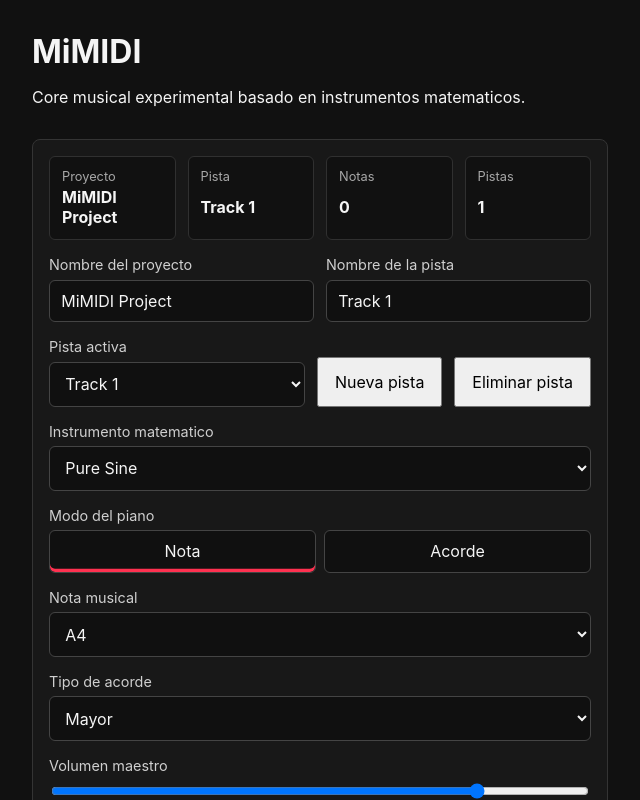
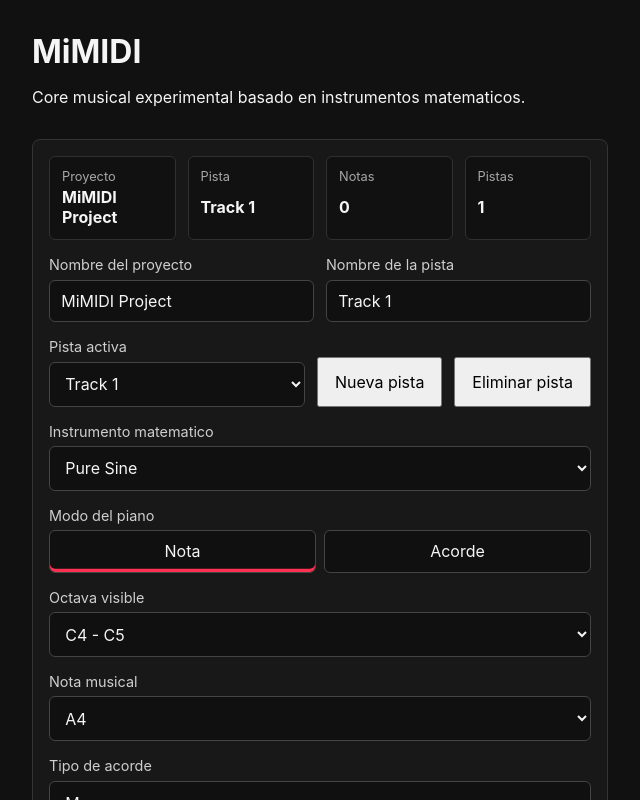
Before and after one commit to SebHernandezAmoros/MiMIDI, a React (Vite) app: page / in a window 1280 px wide. Shown: the top 800 px of the page, without its empty margins (0-640 px from the left). Built offline with nearby package versions, Linux system fonts and the light colour scheme.

Commit message:
feat: agregar selector de octavas al rango visible del piano monovista

```diff
--- a/src/App.tsx
+++ b/src/App.tsx
@@ -15,7 +15,13 @@ import {
   type MidiNoteEvent,
   type MidiNoteEventType,
 } from "./engine/midi/events"
-import { availableNotes, transposeNote, type MusicalNote } from "./engine/midi/notes"
+import {
+  createPianoPreviewNotes,
+  previewOctaveOptions,
+  transposeNote,
+  type MusicalNote,
+  type Octave,
+} from "./engine/midi/notes"
 import {
   appendNoteToTrack,
   appendNotesToTrack,
@@ -95,6 +101,7 @@ function App() {
   const [selectedNote, setSelectedNote] = useState<MusicalNote>("A4")
   const [selectedChordType, setSelectedChordType] = useState<ChordType>("major")
   const [pianoMode, setPianoMode] = useState<PianoInteractionMode>("note")
+  const [previewOctave, setPreviewOctave] = useState<Octave>(4)
   const [timelineSnapEnabled, setTimelineSnapEnabled] = useState(false)
   const [timelineSnapStep, setTimelineSnapStep] = useState(0.1)
   const [isTimelineDragging, setIsTimelineDragging] = useState(false)
@@ -130,6 +137,7 @@ function App() {
   const primaryTrack =
     project.tracks.find((track) => track.id === activeTrackId) ?? project.tracks[0]
   const selectedInstrument = findMathematicalInstrument(primaryTrack.instrumentId)
+  const visibleNotes = useMemo(() => createPianoPreviewNotes(previewOctave), [previewOctave])
   const allRecordedNotes = project.tracks.flatMap((track) => track.notes)
   const playOptions = createPlayOptions(selectedInstrument)
   const noteCount = primaryTrack.notes.length
@@ -197,6 +205,20 @@ function App() {
   function updateVolume(nextVolume: number) {
     setVolume(nextVolume)
     setMasterVolume(nextVolume)
+  }
+
+  function updatePreviewOctave(nextOctave: Octave) {
+    const nextVisibleNotes = createPianoPreviewNotes(nextOctave)
+
+    setPreviewOctave(nextOctave)
+
+    if (!nextVisibleNotes.includes(selectedNote)) {
+      const fallbackNote = `A${nextOctave}` as MusicalNote
+
+      setSelectedNote(
+        nextVisibleNotes.includes(fallbackNote) ? fallbackNote : nextVisibleNotes[0],
+      )
+    }
   }
 
   function getCurrentRecordTime() {
@@ -602,12 +624,15 @@ function App() {
         />
 
         <LabSoundControls
-          availableNotes={availableNotes}
+          availableNotes={visibleNotes}
           onChordTypeChange={setSelectedChordType}
           onNoteChange={setSelectedNote}
+          onPreviewOctaveChange={updatePreviewOctave}
           onPianoModeChange={setPianoMode}
           onVolumeChange={updateVolume}
           pianoMode={pianoMode}
+          previewOctave={previewOctave}
+          previewOctaveOptions={previewOctaveOptions}
           selectedChordType={selectedChordType}
           selectedNote={selectedNote}
           volume={volume}
@@ -616,7 +641,7 @@ function App() {
         <PianoPreview
           getPlayableNotes={getPianoPlayableNotes}
           interactionMode={pianoMode}
-          notes={availableNotes}
+          notes={visibleNotes}
           onNoteOff={(note) => registerMidiEvent("note-off", note)}
           onNoteOn={(note) => registerMidiEvent("note-on", note)}
           onSelectNote={setSelectedNote}
--- a/src/engine/midi/notes.ts
+++ b/src/engine/midi/notes.ts
@@ -45,23 +45,19 @@ export const chromaticNoteNames: NoteName[] = [
   "B",
 ]
 
-export const pianoPreviewNotes: MusicalNote[] = [
-  "C4",
-  "C#4",
-  "D4",
-  "D#4",
-  "E4",
-  "F4",
-  "F#4",
-  "G4",
-  "G#4",
-  "A4",
-  "A#4",
-  "B4",
-  "C5",
-]
+export function createPianoPreviewNotes(octave: Octave): MusicalNote[] {
+  const chromaticRange = chromaticNoteNames.map(
+    (noteName) => `${noteName}${octave}` as MusicalNote,
+  )
+
+  return [...chromaticRange, `C${Math.min(octave + 1, 8)}` as MusicalNote]
+}
+
+export const pianoPreviewNotes: MusicalNote[] = createPianoPreviewNotes(4)
 
 export const availableNotes = pianoPreviewNotes
+
+export const previewOctaveOptions: Octave[] = [2, 3, 4, 5, 6]
 
 export function noteToMidiNumber(note: MusicalNote) {
   const [, noteName, octaveText] = note.match(/^([A-G]#?)([0-8])$/) ?? []
--- a/src/features/lab/LabSoundControls.tsx
+++ b/src/features/lab/LabSoundControls.tsx
@@ -1,4 +1,4 @@
-import type { MusicalNote } from "../../engine/midi/notes"
+import type { MusicalNote, Octave } from "../../engine/midi/notes"
 import type { PianoInteractionMode } from "../piano/PianoPreview"
 
 type ChordType = "major" | "minor" | "power"
@@ -7,9 +7,12 @@ type LabSoundControlsProps = {
   availableNotes: MusicalNote[]
   onChordTypeChange: (chordType: ChordType) => void
   onNoteChange: (note: MusicalNote) => void
+  onPreviewOctaveChange: (octave: Octave) => void
   onPianoModeChange: (mode: PianoInteractionMode) => void
   onVolumeChange: (volume: number) => void
   pianoMode: PianoInteractionMode
+  previewOctave: Octave
+  previewOctaveOptions: Octave[]
   selectedChordType: ChordType
   selectedNote: MusicalNote
   volume: number
@@ -19,9 +22,12 @@ export function LabSoundControls({
   availableNotes,
   onChordTypeChange,
   onNoteChange,
+  onPreviewOctaveChange,
   onPianoModeChange,
   onVolumeChange,
   pianoMode,
+  previewOctave,
+  previewOctaveOptions,
   selectedChordType,
   selectedNote,
   volume,
@@ -46,6 +52,21 @@ export function LabSoundControls({
             Acorde
           </button>
         </div>
+      </div>
+
+      <div className="control-group">
+        <label htmlFor="preview-octave">Octava visible</label>
+        <select
+          id="preview-octave"
+          value={previewOctave}
+          onChange={(event) => onPreviewOctaveChange(Number(event.target.value) as Octave)}
+        >
+          {previewOctaveOptions.map((octave) => (
+            <option key={octave} value={octave}>
+              C{octave} - C{octave + 1}
+            </option>
+          ))}
+        </select>
       </div>
 
       <div className="control-group">
```
Also changed, not shown: 2 other files (tests, documents, lock files or other folders).
